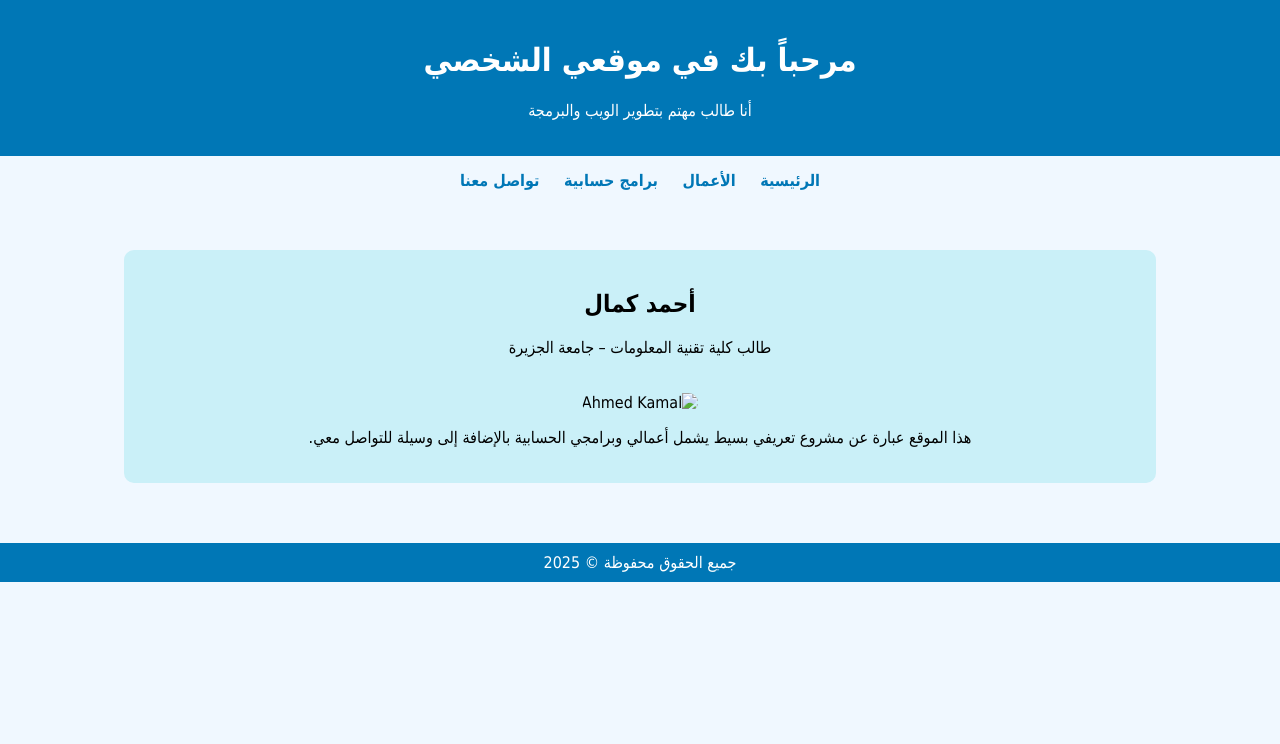
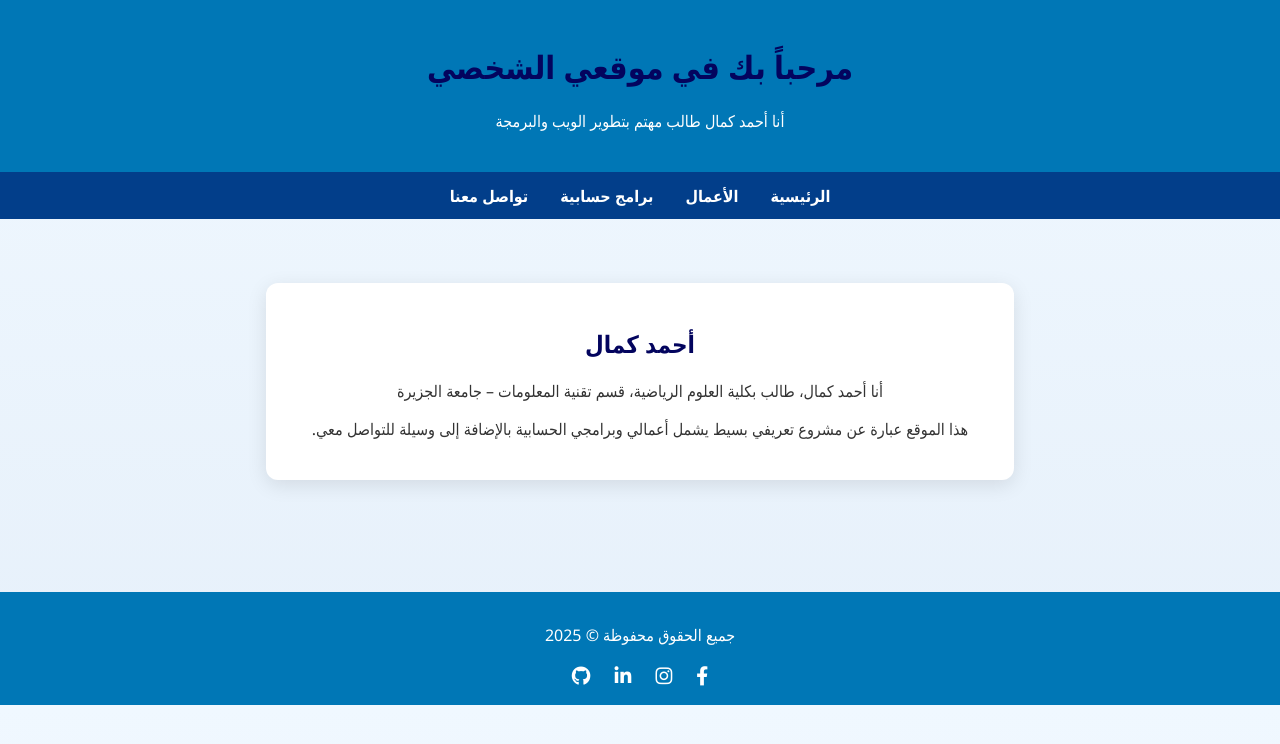
Before and after one commit to Luffy09091/Ahmed-, a plain HTML site: page index.html in a window 1280 px wide. Drawn offline with Linux system fonts and the light colour scheme.

Commit message:
Add files via upload

```diff
--- a/index.html
+++ b/index.html
@@ -1,87 +1,136 @@
 <!DOCTYPE html>
-<html lang="ar">
+<html lang="ar" dir="rtl">
 <head>
   <meta charset="UTF-8" />
-  <meta name="viewport" content="width=device-width, initial-scale=1.0"/>
-  <title>موقعي الشخصي</title>
+  <meta name="viewport" content="width=device-width, initial-scale=1.0" />
+  <title>موقعي الشخصي - أحمد كمال</title>
+  <link rel="stylesheet" href="https://cdnjs.cloudflare.com/ajax/libs/font-awesome/6.4.0/css/all.min.css">
   <style>
     body {
-      font-family: Tahoma, Arial, sans-serif;
-      background-color: #f0f8ff;
+      font-family: 'Segoe UI', Tahoma, Geneva, Verdana, sans-serif;
       margin: 0;
-      padding: 0;
-      direction: rtl;
-      text-align: center;
+      background: linear-gradient(to bottom, #f0f8ff, #e6f0fa);
+      color: #333;
+      animation: fadeIn 1.5s ease-in;
     }
+
     header {
       background-color: #0077b6;
       color: white;
-      padding: 20px;
-      animation: fadeIn 1.5s ease-in-out;
+      padding: 1.5rem 0;
+      text-align: center;
+      box-shadow: 0 2px 10px rgba(0, 0, 0, 0.2);
+      animation: slideDown 1s ease;
     }
+
     nav {
-      margin-top: 15px;
+      background-color: #023e8a;
+      display: flex;
+      justify-content: center;
+      padding: 0.8rem 0;
+      gap: 2rem;
+      flex-wrap: wrap;
     }
+
     nav a {
-      margin: 0 10px;
+      color: white;
       text-decoration: none;
-      color: #0077b6;
       font-weight: bold;
+      transition: color 0.3s;
     }
-    section {
-      padding: 40px 20px;
+
+    nav a:hover {
+      color: #90e0ef;
     }
+
+    main {
+      padding: 2rem;
+      text-align: center;
+    }
+
+    h1, h2 {
+      color: #03045e;
+    }
+
+    .card {
+      background: white;
+      padding: 1.5rem;
+      margin: 2rem auto;
+      border-radius: 12px;
+      box-shadow: 0 5px 20px rgba(0, 0, 0, 0.1);
+      max-width: 700px;
+      animation: floatUp 1s ease;
+    }
+
     footer {
       background-color: #0077b6;
       color: white;
-      padding: 10px;
-      animation: fadeIn 1.5s ease-in-out;
+      text-align: center;
+      padding: 1rem;
+      margin-top: 3rem;
     }
-    .welcome {
-      background-color: #caf0f8;
-      padding: 20px;
-      border-radius: 10px;
-      margin: 20px auto;
-      width: 80%;
-      animation: fadeIn 1.5s ease-in-out;
+
+    .social-icons {
+      margin-top: 1rem;
     }
+
+    .social-icons a {
+      color: white;
+      margin: 0 10px;
+      font-size: 1.2rem;
+      transition: transform 0.3s, color 0.3s;
+    }
+
+    .social-icons a:hover {
+      color: #90e0ef;
+      transform: scale(1.2);
+    }
+
     @keyframes fadeIn {
-      from { opacity: 0; transform: translateY(20px); }
-      to { opacity: 1; transform: translateY(0); }
+      from { opacity: 0; }
+      to { opacity: 1; }
     }
-    img {
-      max-width: 300px;
-      border-radius: 10px;
-      margin-top: 20px;
+
+    @keyframes slideDown {
+      from { transform: translateY(-100px); opacity: 0; }
+      to { transform: translateY(0); opacity: 1; }
+    }
+
+    @keyframes floatUp {
+      from { transform: translateY(30px); opacity: 0; }
+      to { transform: translateY(0); opacity: 1; }
     }
   </style>
 </head>
 <body>
-
   <header>
     <h1>مرحباً بك في موقعي الشخصي</h1>
-    <p>أنا طالب مهتم بتطوير الويب والبرمجة</p>
+    <p>أنا أحمد كمال طالب مهتم بتطوير الويب والبرمجة</p>
   </header>
 
   <nav>
     <a href="index.html">الرئيسية</a>
     <a href="works.html">الأعمال</a>
-    <a href="calculators.html">برامج حسابية</a>
+    <a href="calculator.html">برامج حسابية</a>
     <a href="contact.html">تواصل معنا</a>
   </nav>
 
-  <section>
-    <div class="welcome">
+  <main>
+    <section class="card">
       <h2>أحمد كمال</h2>
-      <p>طالب كلية تقنية المعلومات – جامعة الجزيرة</p>
-      <img src="assets/placeholder.png" alt="Ahmed Kamal">
+      <p>أنا أحمد كمال، طالب بكلية العلوم الرياضية، قسم تقنية المعلومات – جامعة الجزيرة</p>
       <p>هذا الموقع عبارة عن مشروع تعريفي بسيط يشمل أعمالي وبرامجي الحسابية بالإضافة إلى وسيلة للتواصل معي.</p>
-    </div>
-  </section>
+    </section>
+  </main>
 
   <footer>
-    جميع الحقوق محفوظة &copy; 2025
+    <p>جميع الحقوق محفوظة © 2025</p>
+    <div class="social-icons">
+      <a href="#"><i class="fab fa-facebook-f" title="فيسبوك"></i></a>
+      <a href="#"><i class="fab fa-instagram" title="إنستغرام"></i></a>
+      <a href="#"><i class="fab fa-linkedin-in" title="لينكدإن"></i></a>
+      <a href="#"><i class="fab fa-github" title="جيت هب"></i></a>
+    </div>
   </footer>
-
 </body>
 </html>
```
Also changed, not shown: calculator.html (added, +1 -0 lines), contact.html (+1 -33 lines), works.html (+1 -75 lines).
